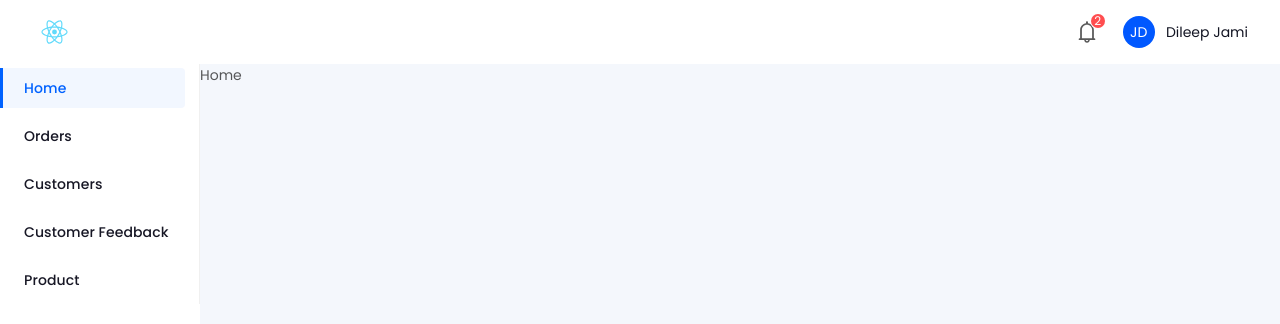
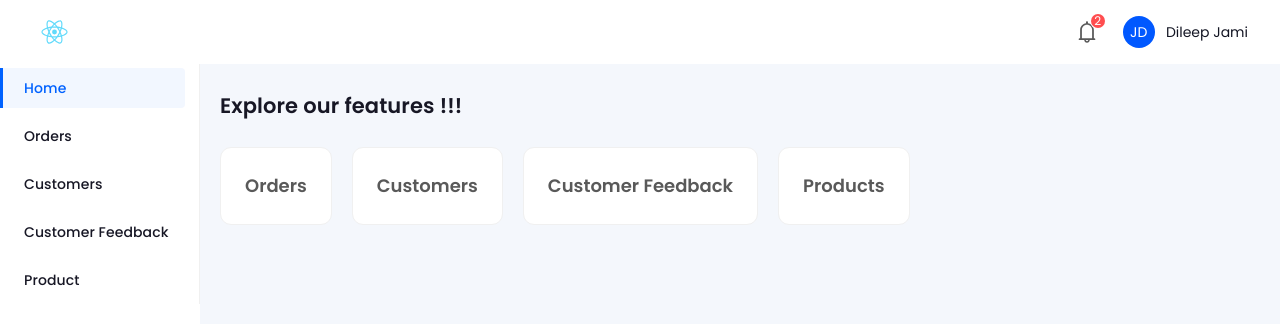
Before and after one commit to sponaka/alakarte-cms-ui, a React (Create React App) app: page / in a window 1280 px wide. Shown: the top 324 px of the page. Built offline with nearby package versions, Linux system fonts and the light colour scheme.

Commit message:
:sparkles: feat: created home page with different feature cards

```diff
--- a/src/App.js
+++ b/src/App.js
@@ -9,10 +9,8 @@ import Orders from "./components/orders/Orders";
 import Customers from "./components/customers/Customers";
 import CustomerDetails from "./components/customers/customer-details/CustomerDetails";
 import CustomerFeedback from "./components/customer-feedback/CustomerFeedback";
+import Home from "./components/home/Home";
 
-function Home() {
-    return <div>Home</div>;
-}
 
 function App() {
     return (
--- /dev/null
+++ b/src/components/home/Home.js
@@ -0,0 +1,45 @@
+import React from "react";
+
+import './Home.scss';
+import {Card} from "antd";
+import {Link} from "react-router-dom";
+
+const Home = () => {
+    return (
+        <div className='home-page'>
+            <h1 className='page-title'>Explore our features !!!</h1>
+            <div className='feature-cards'>
+                <Card className='card-item'>
+                    <Link to={{
+                        pathname: `/orders`
+                    }}>
+                        <span>Orders</span>
+                    </Link>
+                </Card>
+                <Card className='card-item'>
+                    <Link to={{
+                        pathname: `/customer`
+                    }}>
+                        <span>Customers</span>
+                    </Link>
+                </Card>
+                <Card className='card-item'>
+                    <Link to={{
+                        pathname: `/customer-feedback`
+                    }}>
+                        <span>Customer Feedback</span>
+                    </Link>
+                </Card>
+                <Card className='card-item'>
+                    <Link to={{
+                        pathname: `/products`
+                    }}>
+                        <span>Products</span>
+                    </Link>
+                </Card>
+            </div>
+        </div>
+    );
+}
+
+export default Home;
--- /dev/null
+++ b/src/components/home/Home.scss
@@ -0,0 +1,34 @@
+.home-page {
+  padding: 20px;
+
+  .page-title {
+    letter-spacing: 0.1px;
+    color: #171725;
+    font-family: Poppins-SemiBold, sans-serif;
+    margin-top: 5px;
+  }
+
+  .feature-cards {
+    margin-top: 25px;
+    display: flex;
+    justify-content: flex-start;
+    gap: 20px;
+    flex-wrap: wrap;
+
+    .card-item {
+      //box-shadow: 0px 3px 6px #00000029;
+      border-radius: 11px;
+      font-size: 18px;
+      border: 1px solid #f0f0f0;
+      font-family: Poppins-SemiBold;
+
+      a {
+        color: inherit !important;
+
+        :hover {
+          color: #0062FF;
+        }
+      }
+    }
+  }
+}
```
